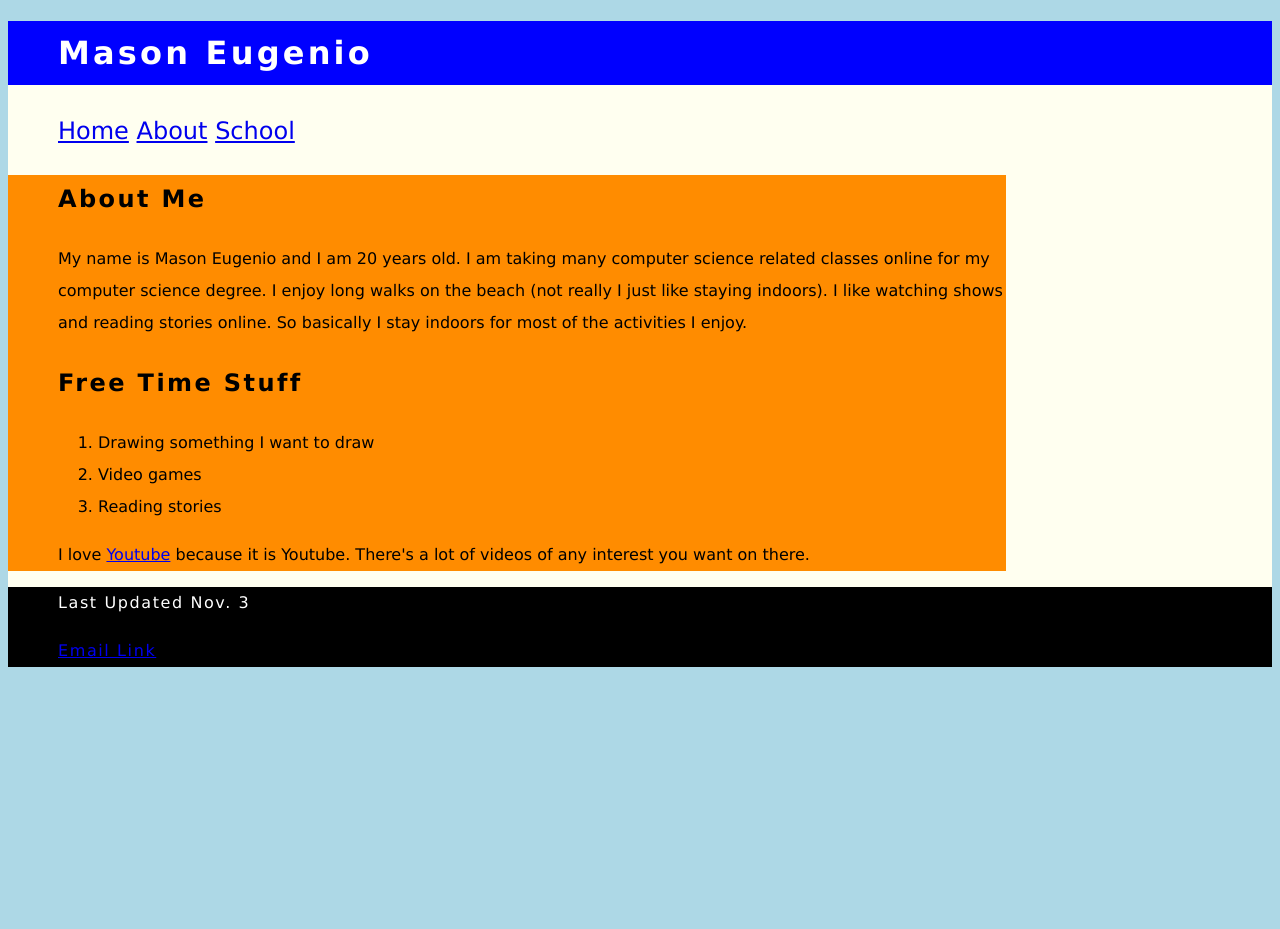
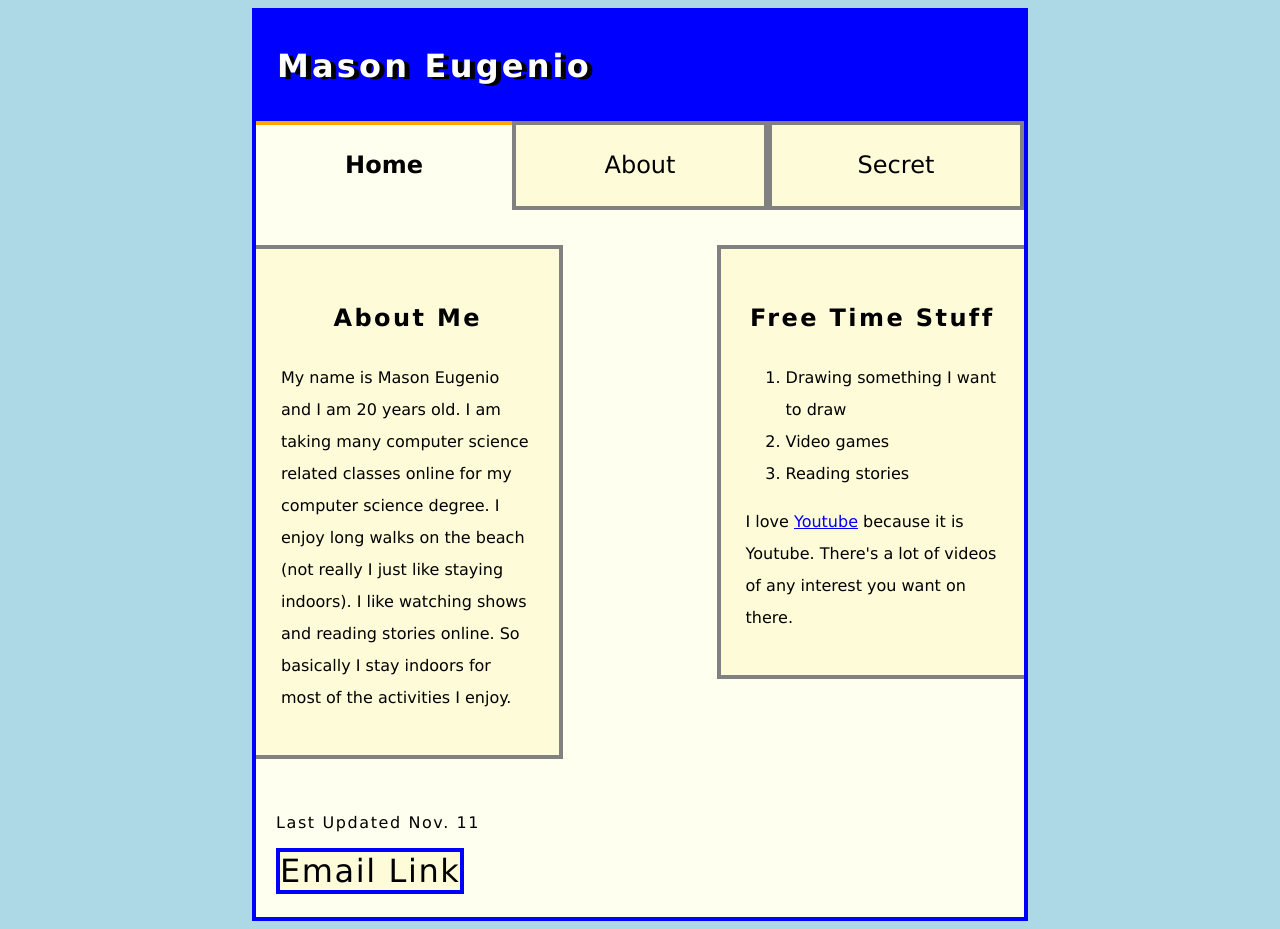
Before and after one commit to WordsOnALine/cis162, a plain HTML site: page index.html in a window 1280 px wide. Before the commit the page ends 800 px from the top, so only its background shows below. Drawn offline with Linux system fonts and the light colour scheme.

Commit message:
Add files via upload

```diff
--- a/index.html
+++ b/index.html
@@ -7,21 +7,25 @@
 </head>
 <body>
 	<header><h1>Mason Eugenio</h1></header>
+
 	<nav>
+		<a id="current" href="index.html"><b>Home</b></a>
+		<a href="about.html">About</a>
+		<a href="secret.html">Secret</a>
+	</nav>
+	<!-- I couldn't figure out how to add a space between the navigation and the section so here's some invisible text-->
+	<p id="space">:D</p>
 
-	<a href="index.html">Home</a>
-	<a href="about.html">About</a>
-	<a href="school.html">School</a>
-
-</nav>
-<section>
+	<section id="leftColumn">
 		<h2>About Me</h2>
 		<p>My name is Mason Eugenio and I am 20 years old.
 		I am taking many computer science related classes online for my computer science degree.
 		I enjoy long walks on the beach (not really I just like staying indoors).
 		I like watching shows and reading stories online.
-So basically I stay indoors for most of the activities I enjoy.
-</p>
+		So basically I stay indoors for most of the activities I enjoy.</p>
+	</section>
+
+	<section id="rightColumn">
 		<h2>Free Time Stuff</h2>
 			<ol>
 			  <li>Drawing something I want to draw</li>
@@ -31,9 +35,12 @@ So basically I stay indoors for most of the activities I enjoy.
 			<p>I love <a href="https://www.youtube.com/">Youtube</a> because it is Youtube. There's a
 			lot of videos of any interest you want on there.</p>
 	</section>
+
 	<footer>
-<p>Last Updated Nov. 3</p>
+		<br>
+		<p>Last Updated Nov. 11</p>
 		<a href = "mailto:cirnofumo@touhou.com?subject=Message"> Email Link </a>
 	</footer>
+	<br>
 </body>
 </html>
--- a/main.css
+++ b/main.css
@@ -1,4 +1,4 @@
-@charset "uft-8";
+@charset "utf-8";
 
 
 html {
@@ -8,41 +8,126 @@ html {
 body {
 	background-color: ivory;
 	font-family: Verdana, Geneva, sans-serif;
+	border: 4px solid blue;
+
+}
+
+body {
+
+   margin-left: auto;
+   margin-right: auto;
+   width: 60%;
 }
 
 header {
+
 	color: white;
 	line-height:2em;
-	padding-left:50px;
 	background-color: blue;
+	padding: 1px;
+
 }
 
-h1, h2 {
+
+h1, h2{
+	text-align: center;
 	line-height:2em;
 	font-family: Quicksand, Verdana, Geneva, sans-serif;
 	letter-spacing: 0.1em;
 }
 
-nav {
-	font-size:150%;
-	line-height:2em;
-	list-style-type: none;
-	padding-left:50px;
+header h1 {
+	text-align: left;
+	padding-left: 20px;
+	text-shadow: 5px 2px black;
+}
+
+nav a {
+
+	display: block;
+	float: left;
+	border: 4px solid #818181;
+
+	box-sizing: border-box;
+	text-align: center;
+	background-color: #fefbd8;
+	width: 33.33333%;
+
+	line-height:3.4em;
+
+}
+
+p#space{
+	color: ivory
+}
+
+nav a#current {
+	background-color: ivory;
+	border: none;
+	border-top: 4px solid orange;;
+
+}
+
+
+nav a {
+	color: black;
+	font-size: 1.5em;
+	text-decoration: none;
 }
 
 section {
+	border: 4px solid #818181;
 	line-height:2em;
-	padding-left:50px;
-	background-color: darkorange;
-	width:75%;
+	padding: 25px;
+	background-color: #fefbd8;
+	width:33%;
+}
+
+section#leftColumn{
+	float: left;
+	border-left: none;
+}
+
+section#rightColumn{
+	float: right;
+	border-right: none;
+}
+
+section#leftColumn img {
+	border: 4px solid #818181;
+	background-color: ivory;
 
 }
 
+section#leftColumn h2#new {
+	border: 4px solid #818181;
+	background-color: ivory;
+	font-family: 'Courier New', monospace;
+
+}
+
+
+section#rightColumn h2#new, h2#new2 {
+	line-height: 1em;
+	font-size: 3em;
+	font-family: 'Brush Script MT', cursive;
+}
+
 footer {
-	color: white;
+	display: block;
+	clear: both;
 	line-height:2em;
-	padding-left:50px;
-	background-color: black;
+	background-color: ivory;
 	font-family: Quicksand, Verdana, Geneva, sans-serif;
 	letter-spacing: 0.1em;
+	padding-left: 20px;
+	padding-bottom: 5px;
 }
+
+footer a {
+	color: black;
+	border: 4px solid blue;
+	background-color: #fefbd8;
+	text-decoration: none;
+	font-size: 2em;
+}
```
Also changed, not shown: about.html (+15 -7 lines), secret.html (added, +43 -0 lines). Lines whose indentation alone changed are shown as unchanged.
